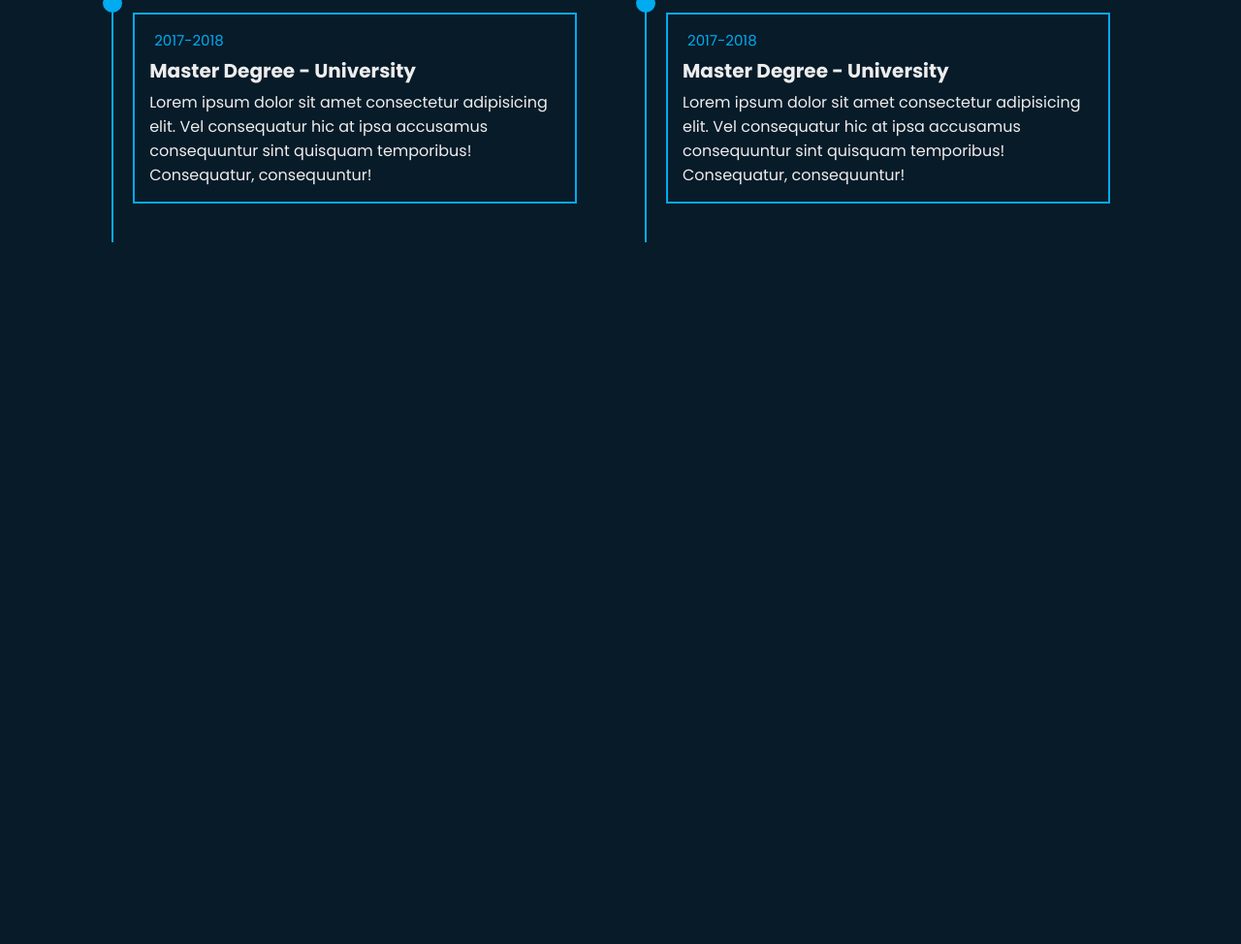
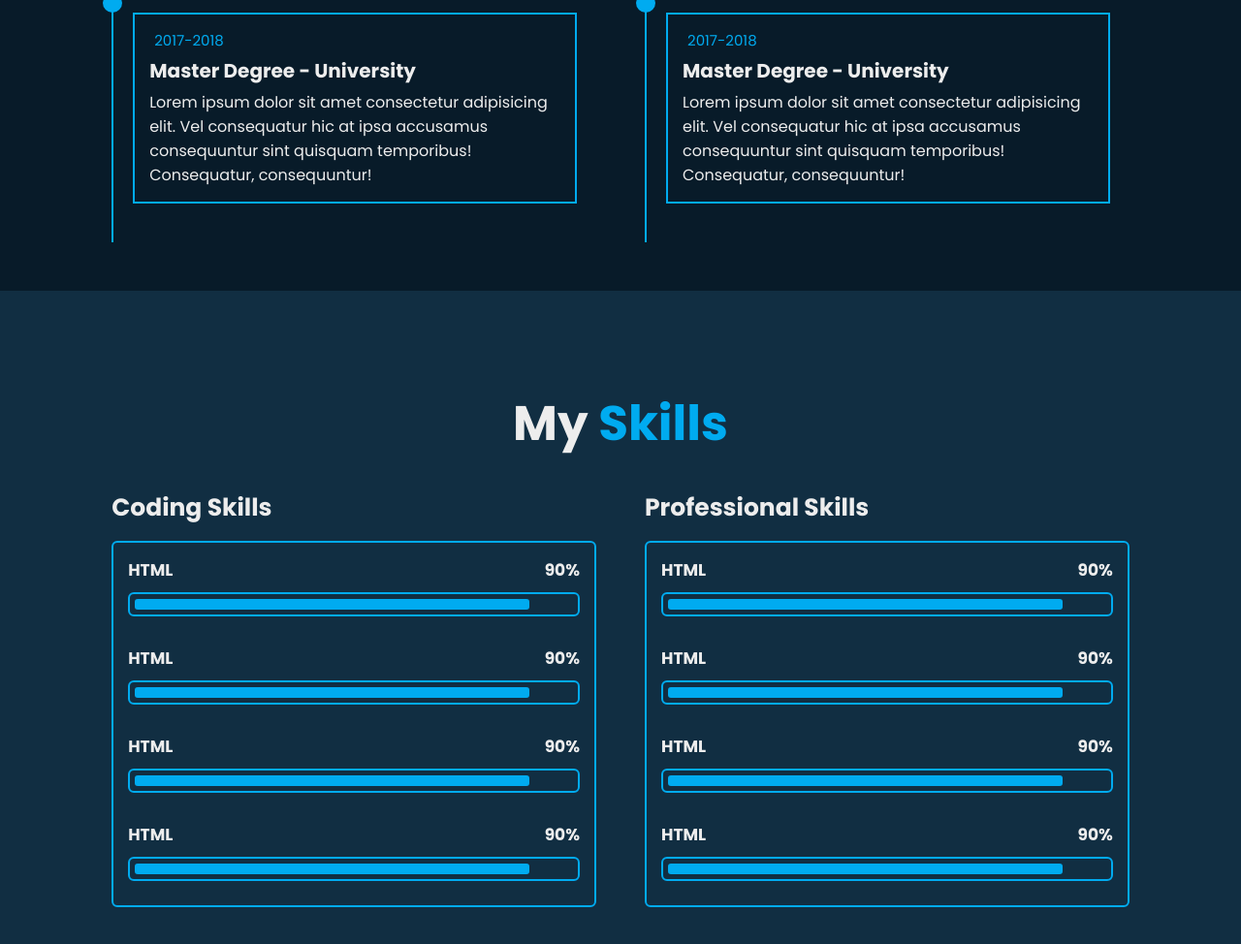
Before and after one commit to Sandip-Roy-29/Portfolio-Website, a plain HTML site: page Index.html in a window 1280 px wide. Shown: the part 2379-3353 px from the top of the page at 97% size. Before the commit the page ends 2679 px from the top, so only its background shows below. Drawn offline with Linux system fonts and the light colour scheme; some icons are missing.

Commit message:
Create skills section and apply style.

```diff
--- a/Index.html
+++ b/Index.html
@@ -180,5 +180,62 @@
         </div>
       </div>
     </section>
+
+    <!-- Skills -->
+    <section class="skills" id="skills">
+      <h2 class="heading">My <span>Skills</span></h2>
+
+      <div class="skills-row">
+        <div class="skills-column">
+          <h3 class="title">Coding Skills</h3>
+
+          <div class="skills-box">
+            <div class="skills-content">
+              <div class="progress">
+                <h3>HTML <span>90%</span></h3>
+                <div class="bar"><span></span></div>
+              </div>
+              <div class="progress">
+                <h3>HTML <span>90%</span></h3>
+                <div class="bar"><span></span></div>
+              </div>
+              <div class="progress">
+                <h3>HTML <span>90%</span></h3>
+                <div class="bar"><span></span></div>
+              </div>
+              <div class="progress">
+                <h3>HTML <span>90%</span></h3>
+                <div class="bar"><span></span></div>
+              </div>
+            </div>
+          </div>
+        </div>
+        <div class="skills-column">
+          <h3 class="title">Professional Skills</h3>
+
+          <div class="skills-box">
+            <div class="skills-content">
+              <div class="progress">
+                <h3>HTML <span>90%</span></h3>
+                <div class="bar"><span></span></div>
+              </div>
+              <div class="progress">
+                <h3>HTML <span>90%</span></h3>
+                <div class="bar"><span></span></div>
+              </div>
+              <div class="progress">
+                <h3>HTML <span>90%</span></h3>
+                <div class="bar"><span></span></div>
+              </div>
+              <div class="progress">
+                <h3>HTML <span>90%</span></h3>
+                <div class="bar"><span></span></div>
+              </div>
+            </div>
+          </div>
+        </div>
+      </div>
+
+    </section>
   </body>
 </html>
--- a/Style.css
+++ b/Style.css
@@ -352,3 +352,105 @@ span{
   font-size: 1.6rem;
   padding-top: .5rem;
 }
+
+.skills{
+    min-height: auto;
+    padding-bottom: 7rem;
+    background: var(--second-bg-color);
+}
+
+.skills .skills-row{
+    display: flex;
+    flex-wrap: wrap;
+    gap: 5rem;
+}
+
+.skills-row .skills-column{
+    flex: 1 1 40rem;
+}
+
+.skills-column .title{
+  font-size: 2.5rem;
+  margin: 0 0 1.5rem;
+}
+
+
+.skills-box .skills-content{
+    border: .2rem solid var(--main-color);
+    border-radius: .6rem;
+    padding: .5rem 1.5rem;
+    position: relative;
+    z-index: 1;
+    overflow: hidden;
+}
+
+.skills-box .skills-content::before{
+    content: '';
+    width: 0;
+    height: 100%;
+    position: absolute;
+    left: 0;
+    top: 0;
+    background: var(--bg-color);
+    z-index: -1;
+    transition: .5s;
+}
+
+.skills-box .skills-content:hover:before{
+    width: 100%;
+}
+
+.skills-box .skills-content .progress{
+    padding: 1rem 0;
+}
+
+.skills-content .progress h3{
+  font-size: 1.7rem;
+  display: flex;
+  justify-content: space-between;
+}
+
+.skills-content .progress h3 span{
+  color: var(--text-color);
+}
+
+.skills-content .progress .bar{
+  height: 2.5rem;
+  border-radius: .6rem;
+  border: .2rem solid var(--main-color);
+  padding: .5rem;
+  margin: 1rem 0;
+}
+
+.skills-content .progress .bar span{
+  height: 100%;
+  background: var(--main-color);
+  border-radius: .3rem;
+  display: block;
+}
+
+.skills-column:nth-child(1) .skills-content .progress:nth-child(1) .bar span{
+  width: 90%;
+}
+.skills-column:nth-child(1) .skills-content .progress:nth-child(2) .bar span{
+  width: 90%;
+}
+.skills-column:nth-child(1) .skills-content .progress:nth-child(3) .bar span{
+  width: 90%;
+}
+.skills-column:nth-child(1) .skills-content .progress:nth-child(4) .bar span{
+  width: 90%;
+}
+
+.skills-column:nth-child(2) .skills-content .progress:nth-child(1) .bar span{
+  width: 90%;
+}
+.skills-column:nth-child(2) .skills-content .progress:nth-child(2) .bar span{
+  width: 90%;
+}
+.skills-column:nth-child(2) .skills-content .progress:nth-child(3) .bar span{
+  width: 90%;
+}
+.skills-column:nth-child(2) .skills-content .progress:nth-child(4) .bar span{
+  width: 90%;
+}
```
